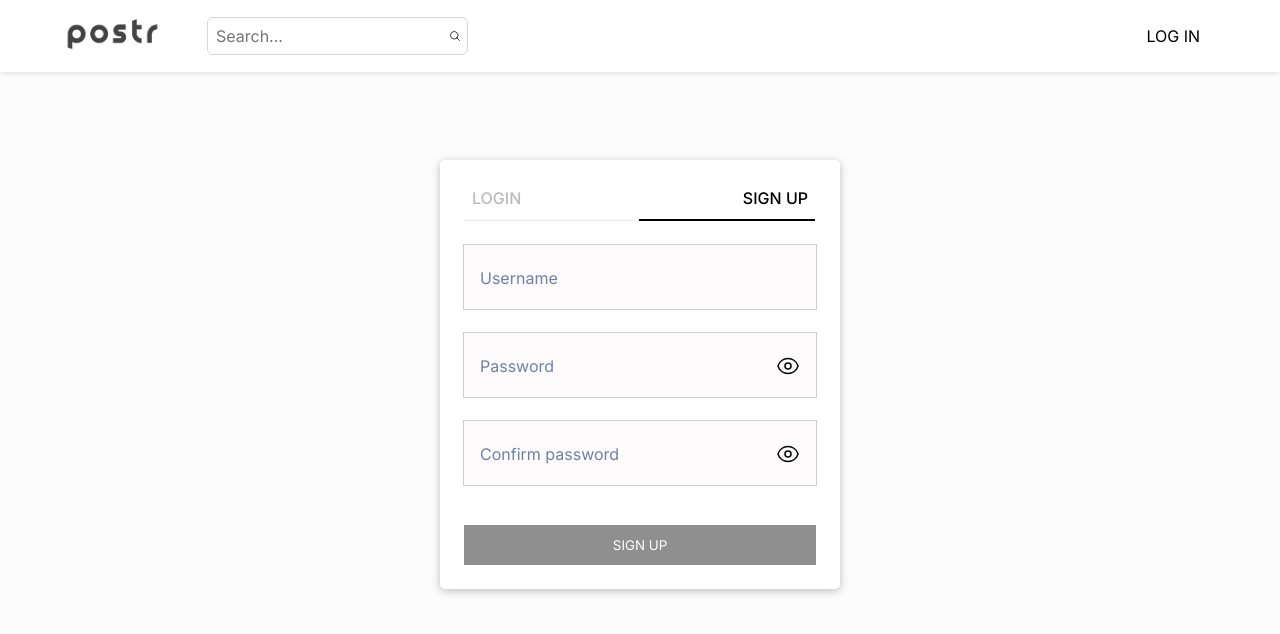
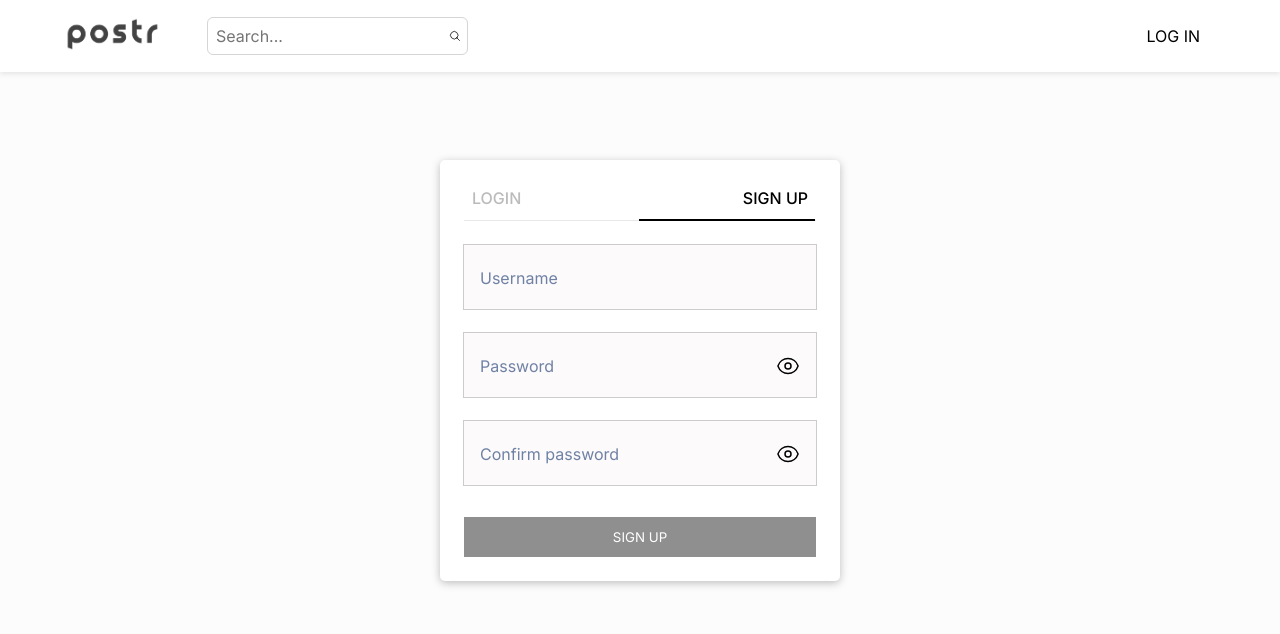
Before and after one commit to danielyuenhx/postr-frontend, a React (Create React App) app: page /login in a window 1280 px wide. Both pictures are taken after a click on the button "SIGN UP". Shown: the top 634 px of the page. Built offline with nearby package versions, Linux system fonts and the light colour scheme.

Commit message:
added confirm password error

```diff
--- a/src/components/Login/Sections/LoginErrorText.module.css
+++ b/src/components/Login/Sections/LoginErrorText.module.css
@@ -16,4 +16,5 @@
 .inner p {
     padding-left: 1rem;
     margin: 0;
+    font-weight: 500;
 }
--- a/src/components/Login/Sections/LoginSection.tsx
+++ b/src/components/Login/Sections/LoginSection.tsx
@@ -19,7 +19,6 @@ const LoginSection = (props: Props) => {
 
 	const submitHandler = (event: React.FormEvent) => {
 		event.preventDefault();
-
 		// dispatch(createUser({ username, password }));
 	};
 
--- a/src/components/Login/Sections/SignUpSection.tsx
+++ b/src/components/Login/Sections/SignUpSection.tsx
@@ -28,6 +28,7 @@ const SignUpSection = () => {
 	const [isValid, setIsValid] = useState(false);
 
 	const [showLoginError, setShowLoginError] = useState(false);
+	const [showConfirmError, setShowConfirmError] = useState(false);
 
 	const dispatch = useAppDispatch();
 
@@ -70,6 +71,7 @@ const SignUpSection = () => {
 		event: React.ChangeEvent<HTMLInputElement>
 	) => {
 		setConfirmPassword(event.target.value);
+		setShowConfirmError(true);
 	};
 
 	// useEffect(() => {
@@ -99,7 +101,7 @@ const SignUpSection = () => {
 		}
 	}, [username, password, confirmPassword]);
 
-	const focusHandler = () => {
+	const loginFocusHandler = () => {
 		setShowLoginError(true);
 	};
 
@@ -119,7 +121,7 @@ const SignUpSection = () => {
 				type="password"
 				value={password}
 				onChange={passwordHandler}
-				onFocus={focusHandler}
+				onFocus={loginFocusHandler}
 			/>
 			<LoginError error={error} showLoginError={showLoginError} />
 			<LoginInput
@@ -128,9 +130,9 @@ const SignUpSection = () => {
 				value={confirmPassword}
 				onChange={confirmPasswordHandler}
 			/>
-			<span className={styles.errortext}>
-				{/* Passwords do not match */}
-			</span>
+			{showConfirmError && password !== confirmPassword && (
+				<span className={styles.errortext}>Passwords do not match</span>
+			)}
 			<LoginButton
 				label={'Sign Up'}
 				// non-empty username and password && (login || (register && fulfill requirements))
--- a/src/components/Login/Sections/icons/Check.tsx
+++ b/src/components/Login/Sections/icons/Check.tsx
@@ -4,7 +4,7 @@ const Check = () => {
             xmlns="http://www.w3.org/2000/svg"
             fill="none"
             viewBox="0 0 24 24"
-            strokeWidth="1.5"
+            strokeWidth="2.5"
             stroke="#00bb00"
             style={{ width: '1rem' }}
         >
--- a/src/components/Login/Sections/icons/Cross.tsx
+++ b/src/components/Login/Sections/icons/Cross.tsx
@@ -4,7 +4,7 @@ const Cross = () => {
 			xmlns="http://www.w3.org/2000/svg"
 			fill="none"
 			viewBox="0 0 24 24"
-			strokeWidth="1.5"
+			strokeWidth="2.5"
 			stroke="red"
             style={{width: "1rem"}}
 		>
```
